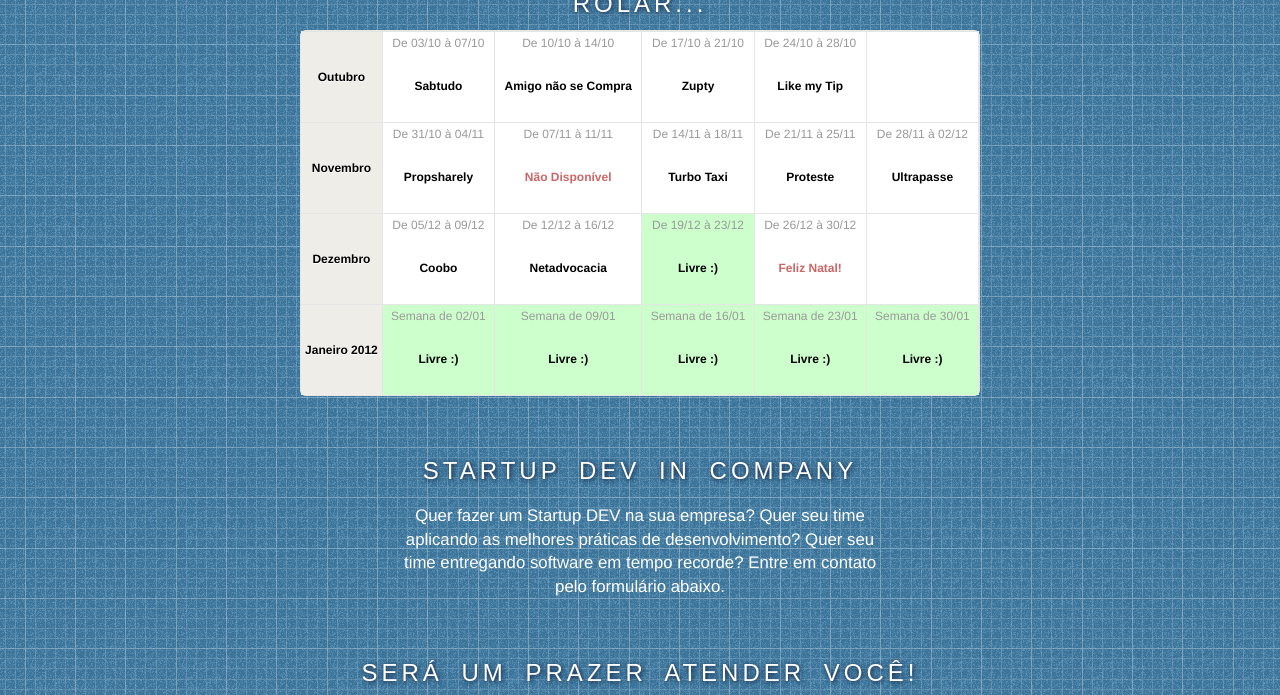
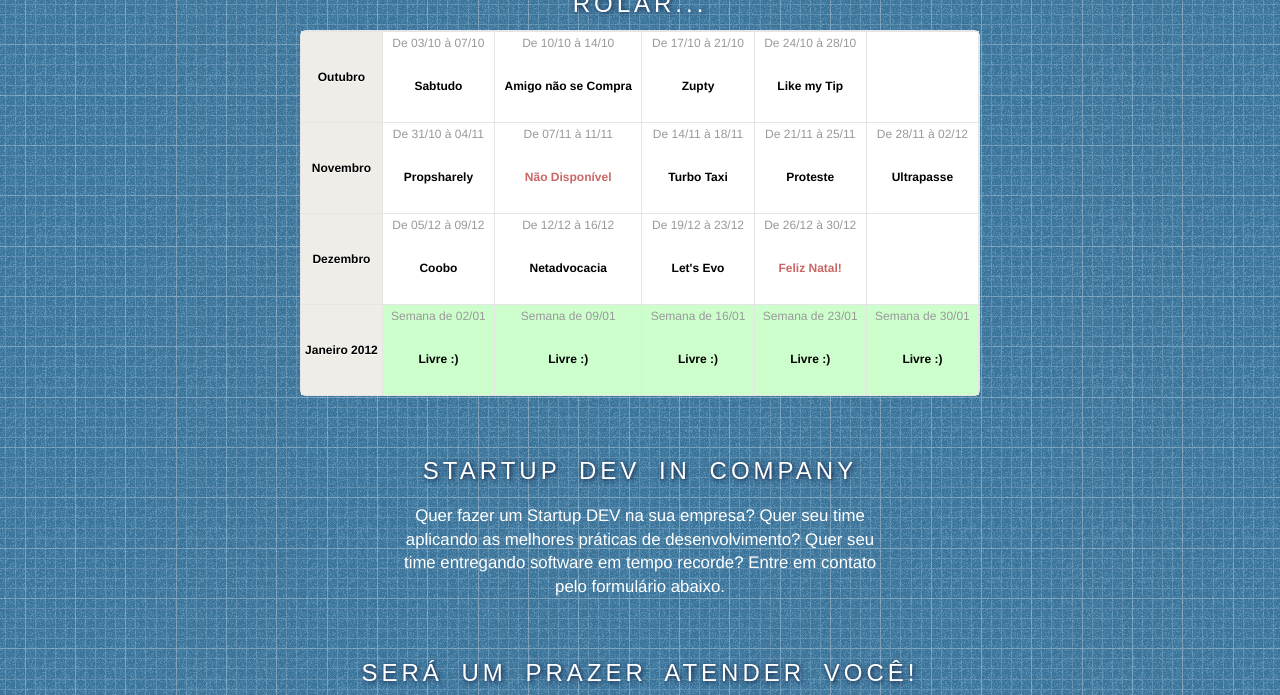
Before and after one commit to marciomarques/startupdev.github.com, a Jekyll site: the page built from index.html, in a window 1280 px wide and 900 px high, scrolled down 1289 px, cut to the strip 0-695 px from the top of the window. Built offline with Jekyll 4.4.1, drawn with Linux system fonts in a browser that asks for light colours; nearby versions of some CDN libraries; some web fonts are replaced.

Commit message:
add let's evo

```diff
--- a/index.html
+++ b/index.html
@@ -293,11 +293,11 @@
             </strong>
           </div>
         </td>
-        <td class="current">
+        <td>
           <div class="day">De 19/12 à 23/12</div>
           <div class="day-content">
             <strong>
-              Livre :)
+              Let's Evo
             </strong>
           </div>
         </td>
```
